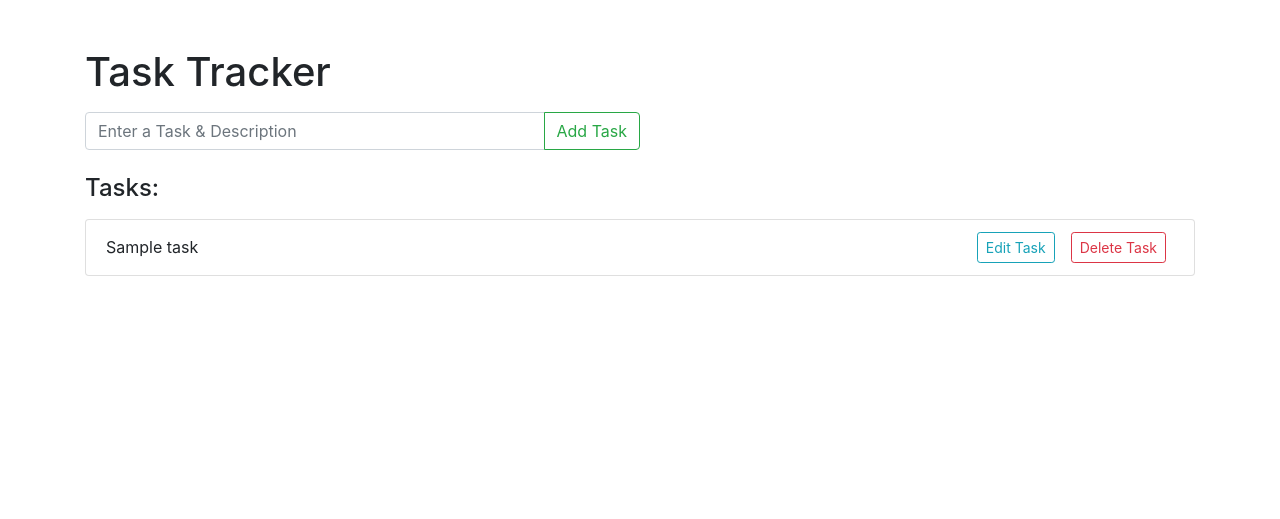
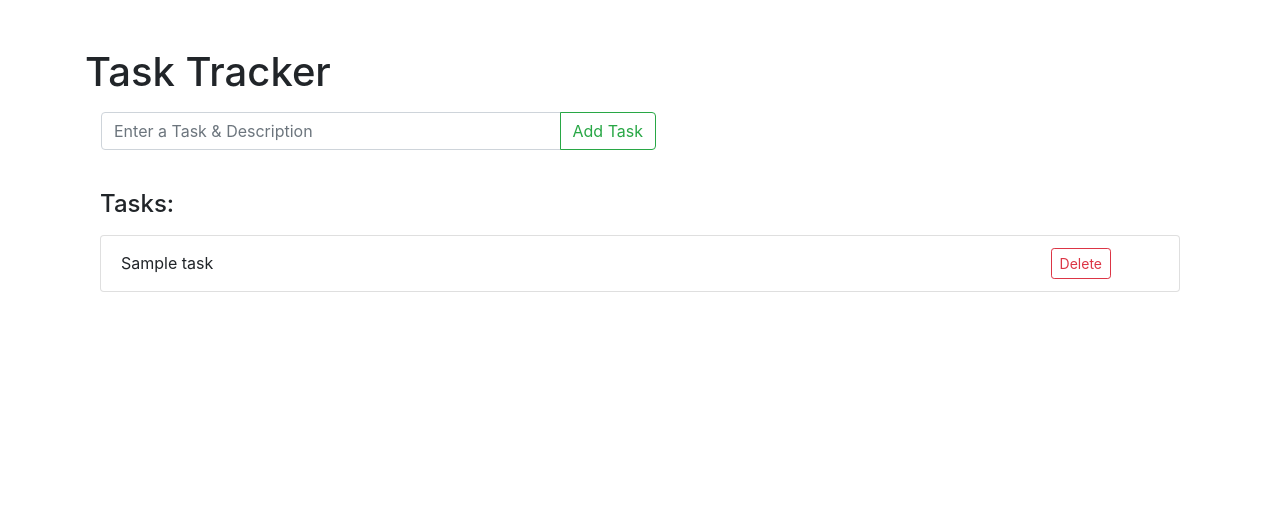
Before and after one commit to OnelioViera/flask-task-app, a Flask app: template templates/index.html in a window 1280 px wide. Shown: the part 56-575 px from the top of the page. Run offline with Flask 2, Linux system fonts and the light colour scheme; the template is opened without the code that fills it: most values are stand-ins (such as "Sample title", 1, 10 or a date in 2020); some libraries are stand-ins or nearby versions.

Commit message:
updated files

```diff
--- a/app.py
+++ b/app.py
@@ -17,27 +17,12 @@ def add_task():
     return redirect("/")
 
 
+if __name__ == "__main__":
+    app.run(debug=True)
+
+
 @app.route("/delete_task", methods=["POST"])
 def delete_task():
     task = request.form["task"]
     tasks.remove(task)
     return redirect("/")
-
-
-@app.route("/edit_task", methods=["POST"])
-def edit_task():
-    task = request.form["task"]
-    return render_template("edit.html", task=task)
-
-
-@app.route("/update_task", methods=["POST"])
-def update_task():
-    old_task = request.form["old_task"]
-    new_task = request.form["new_task"]
-    index = tasks.index(old_task)
-    tasks[index] = new_task
-    return redirect("/")
-
-
-if __name__ == "__main__":
-    app.run(debug=True)
--- a/templates/index.html
+++ b/templates/index.html
@@ -1,18 +1,16 @@
 {% extends "base.html" %}
 
 {% block content %}
-
 
 <body>
     <div class="container mt-5">
         <h1>Task Tracker</h1>
         <form action="/add_task" method="POST">
-            <div class="input-group mt-3 w-50">
-                <input type="text" name="task" class="form-control" placeholder="Enter a Task &amp; Description">
-                <div class="input-group-append">
+            <div class="input-group m-3 w-50">
+                <input type="text" name="task" class="form-control" placeholder="Enter a Task &amp; Description"">
+                <div class=" input-group-append">
                 <button type="submit" class="btn btn-outline-success" data-toggle="tooltip" data-placement="top"
                     title="Add Task" value="Add Task">Add Task</button>
-                </div>
             </div>
     </div>
     </form>
@@ -28,25 +26,16 @@
                     {% for task in tasks %}
                     <li class="list-group-item d-flex justify-content-between align-items-center mb-2">
                         {{ task }}
-                        <div class="btn-group" role="group" aria-label="Basic example">
-                            <form action="/edit_task" method="POST" style="display: inline;">
-                                <input type="hidden" name="task" value="{{ task }}">
-                                <button type="submit" class="btn btn-outline-info btn-sm mx-2" value="Edit"
-                                    data-toggle="tooltip" data-placement="top" title="Edit Task">Edit Task</button>
-
-                            </form>
-
                         <form action="/delete_task" method="POST" style="display: inline;">
                             <input type="hidden" name="task" value="{{ task }}">
                             <!-- <input type="submit" value="Delete"> -->
-                                <button type="submit" class="btn btn-outline-danger btn-sm mx-2" value="Delete"
-                                    data-toggle="tooltip" data-placement="top" title="Delete Task">Delete Task</button>
+                            <button type="submit" class="btn btn-outline-danger btn-sm mx-5" value="Delete"
+                                data-toggle="tooltip" data-placement="top" title="Delete Task">Delete</button>
                         </form>
-                        </div>
-
                     </li>
                     {% endfor %}
                 </ul>
+            </div>
         </div>
     </div>
     </div>
```
Lines whose indentation alone changed are shown as unchanged.
